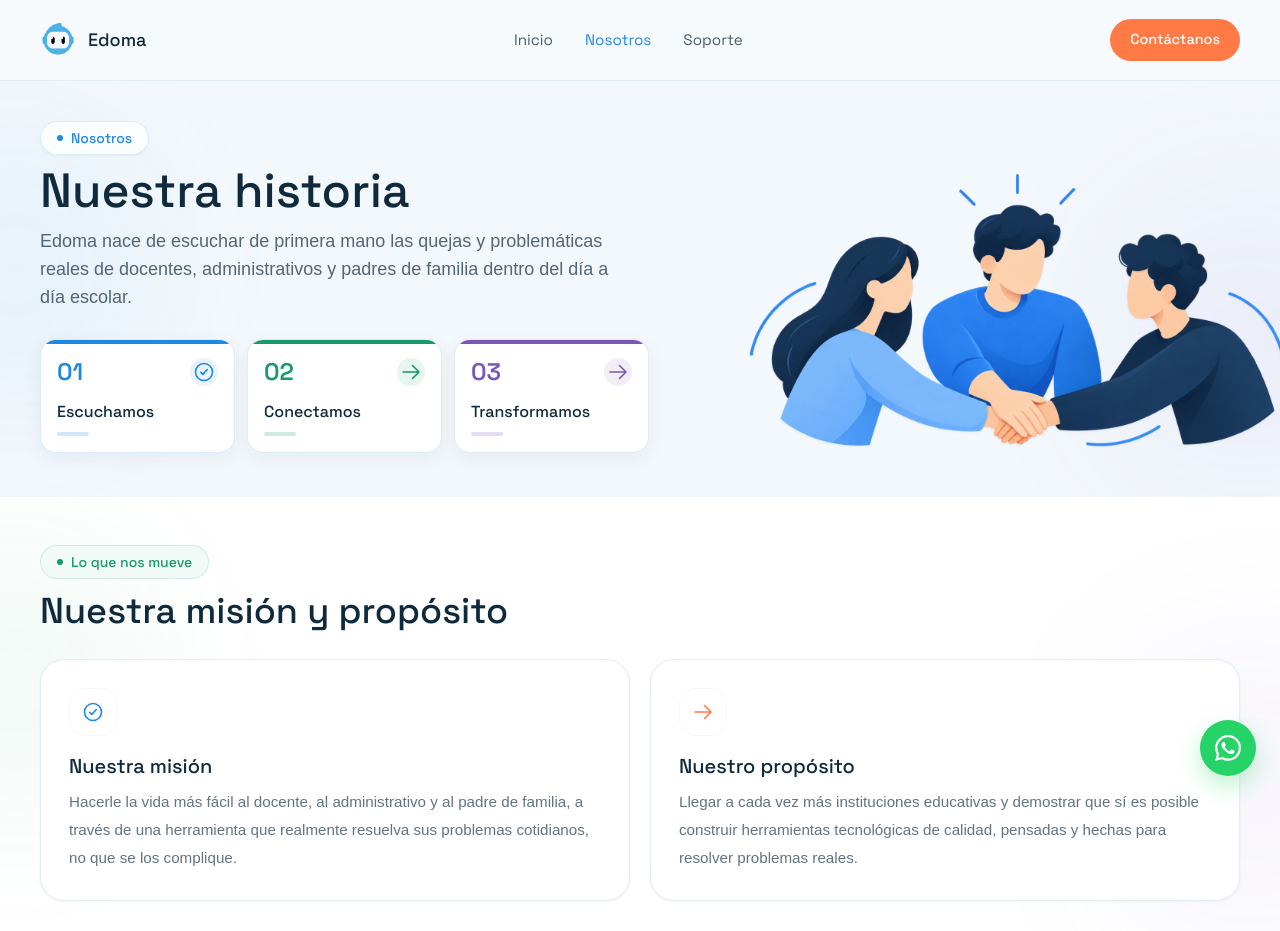
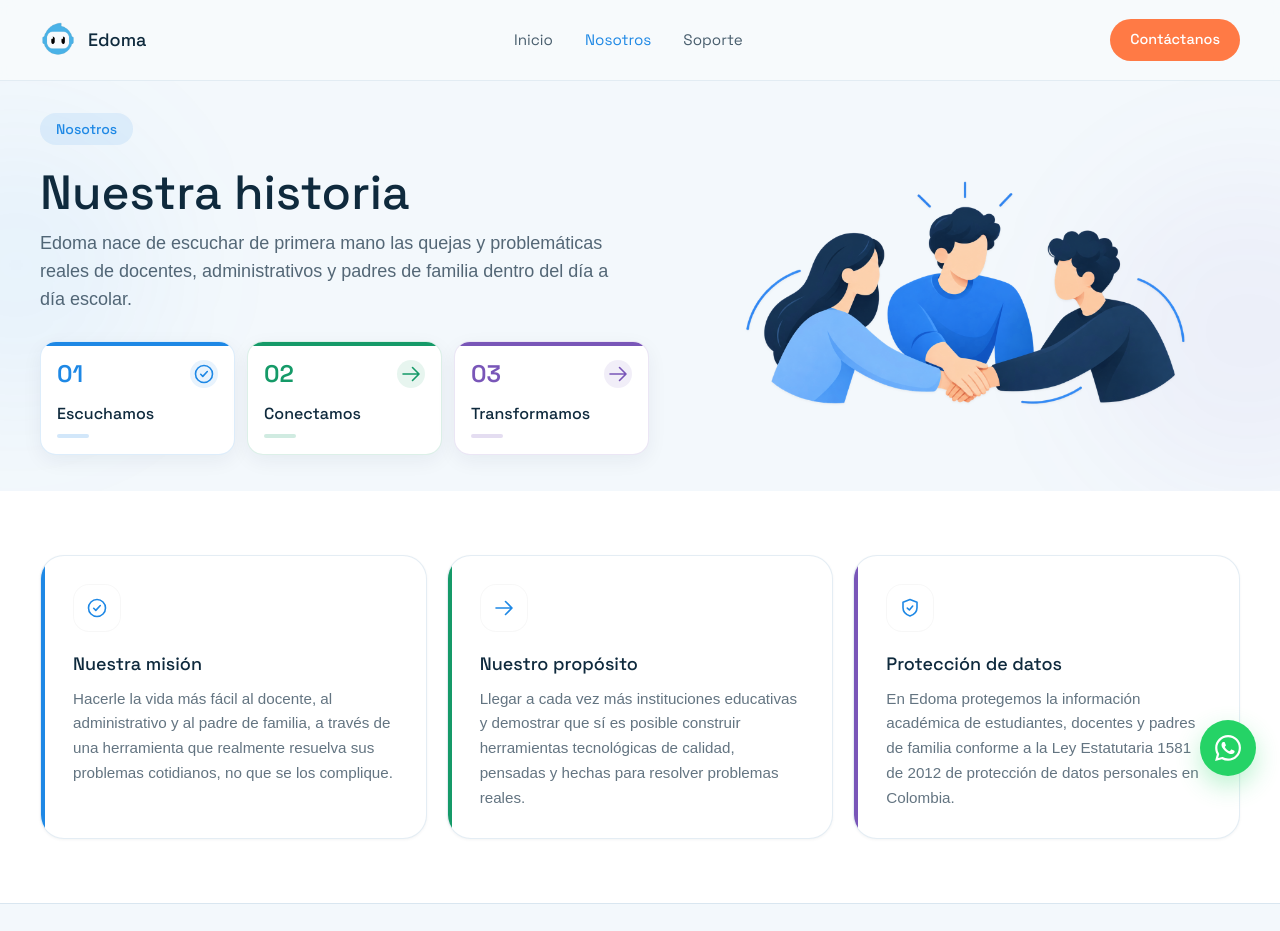
Before and after one commit to alixcollazos-lgtm/edoma-web, a Next.js app: page /nosotros in a window 1280 px wide. Shown: the top 931 px of the page. Built offline with nearby package versions, Linux system fonts and the light colour scheme; a web font is replaced by a local one.

Commit message:
fix: actualizar diseño y soporte

```diff
--- a/components/home/SuccessStory.tsx
+++ b/components/home/SuccessStory.tsx
@@ -31,10 +31,9 @@ export function SuccessStory() {
                 CONTENIDO PRINCIPAL
             ====================================================== */}
             <div>
-              <span className="inline-flex items-center gap-2 rounded-full border border-[#1E88E5]/20 bg-[#1E88E5]/8 px-4 py-2 font-display text-xs font-semibold uppercase tracking-[0.08em] text-[#1E88E5]">
-                <span className="h-1.5 w-1.5 rounded-full bg-[#1E88E5]" />
-                Caso de éxito
-              </span>
+              <span className="mb-3 inline-flex items-center rounded-full bg-brand-support/10 px-4 py-1.5 font-display text-sm font-medium text-brand-support">
+  Caso de éxito
+</span>
 
               <div className="relative mt-7">
                 {/* Comilla decorativa */}
--- a/components/nosotros/MissionVision.tsx
+++ b/components/nosotros/MissionVision.tsx
@@ -1,6 +1,5 @@
 import Image from "next/image";
 import { Container } from "@/components/ui/Container";
-import { Card, IconFrame } from "@/components/ui/Card";
 import { Icons } from "@/components/ui/icons";
 import { ABOUT } from "@/lib/constants";
 
@@ -24,8 +23,7 @@ export function MissionVision() {
             ================================================== */}
             <div className="max-w-2xl">
 
-              <span className="inline-flex items-center gap-2 rounded-full border border-[#1E88E5]/15 bg-white/80 px-4 py-1.5 font-display text-sm font-medium text-[#1E88E5] shadow-sm">
-                <span className="h-1.5 w-1.5 rounded-full bg-[#1E88E5]" />
+              <span className="mb-3 inline-flex items-center rounded-full bg-brand-support/10 px-4 py-1.5 font-display text-sm font-medium text-brand-support">
                 Nosotros
               </span>
 
@@ -115,93 +113,20 @@ export function MissionVision() {
                 ILUSTRACIÓN — TRABAJO EN EQUIPO
             ================================================== */}
             <div className="flex items-center justify-center">
-
-              <div className="relative flex w-full max-w-[560px] justify-center">
-
+              <div className="relative flex w-full max-w-[560px] items-center justify-center px-4 sm:px-0">
                 <Image
                   src="/images/trabajo-equipo.png"
                   alt="Trabajo en equipo"
                   width={1728}
                   height={910}
-                  className="relative z-10 mt-8 -mb-8 w-[120%] max-w-none translate-x-[8%] object-contain drop-shadow-sm"
+                  className="relative z-10 mt-6 w-full max-w-[500px] object-contain drop-shadow-sm sm:mt-8 sm:max-w-[540px]"
                 />
-
               </div>
-
             </div>
 
           </div>
         </Container>
       </section>
-
-      {/* =====================================================
-          MISIÓN Y PROPÓSITO
-      ====================================================== */}
-      <section className="relative overflow-hidden bg-white py-9 sm:py-12">
-
-        {/* Decoraciones */}
-        <div className="pointer-events-none absolute -left-32 top-10 h-72 w-72 rounded-full bg-[#159A68]/5 blur-3xl" />
-        <div className="pointer-events-none absolute -right-32 bottom-0 h-80 w-80 rounded-full bg-[#7956B8]/5 blur-3xl" />
-
-        <Container>
-
-          <div className="relative max-w-2xl">
-
-            <span className="inline-flex items-center gap-2 rounded-full border border-[#159A68]/15 bg-[#F1FAF6] px-4 py-1.5 font-display text-sm font-medium text-[#159A68]">
-              <span className="h-1.5 w-1.5 rounded-full bg-[#159A68]" />
-              Lo que nos mueve
-            </span>
-
-            <h2 className="mt-3 font-display text-3xl font-medium leading-tight text-brand-ink sm:text-4xl">
-              Nuestra misión y propósito
-            </h2>
-
-          </div>
-
-          <div className="relative mt-7 grid gap-5 sm:grid-cols-2">
-
-            {/* =================================================
-                MISIÓN
-            ================================================== */}
-            <Card>
-
-              <IconFrame>
-                <Icons.checkCircle />
-              </IconFrame>
-
-              <h3 className="mt-4 font-display text-xl font-medium text-brand-ink">
-                {ABOUT.mission.title}
-              </h3>
-
-              <p className="mt-2 text-[0.95rem] leading-7 text-brand-ink/65">
-                {ABOUT.mission.body}
-              </p>
-
-            </Card>
-
-            {/* =================================================
-                PROPÓSITO
-            ================================================== */}
-            <Card>
-
-              <IconFrame tone="coral">
-                <Icons.arrowRight />
-              </IconFrame>
-
-              <h3 className="mt-4 font-display text-xl font-medium text-brand-ink">
-                {ABOUT.purpose.title}
-              </h3>
-
-              <p className="mt-2 text-[0.95rem] leading-7 text-brand-ink/65">
-                {ABOUT.purpose.body}
-              </p>
-
-            </Card>
-
-          </div>
-
-        </Container>
-      </section>
     </>
   );
 }
--- a/components/nosotros/TeamGrid.tsx
+++ b/components/nosotros/TeamGrid.tsx
@@ -1,75 +1,128 @@
 // components/nosotros/TeamGrid.tsx
 
 import { Container } from "@/components/ui/Container";
+import { Card, IconFrame } from "@/components/ui/Card";
 import { Icons } from "@/components/ui/icons";
 import { ABOUT } from "@/lib/constants";
 
+const TONE_STYLES = {
+  blue: {
+    card:
+      "hover:border-[#1E88E5]/35 hover:shadow-[0_14px_35px_-18px_rgba(30,136,229,0.45)]",
+    icon: "group-hover:bg-[#E3F2FD] group-hover:text-[#1E88E5]",
+    title: "group-hover:text-[#1E88E5]",
+    line: "bg-[#1E88E5]",
+  },
+  green: {
+    card:
+      "hover:border-[#159A68]/35 hover:shadow-[0_14px_35px_-18px_rgba(21,154,104,0.45)]",
+    icon: "group-hover:bg-[#E4F7EE] group-hover:text-[#159A68]",
+    title: "group-hover:text-[#159A68]",
+    line: "bg-[#159A68]",
+  },
+  purple: {
+    card:
+      "hover:border-[#7956B8]/35 hover:shadow-[0_14px_35px_-18px_rgba(121,86,184,0.45)]",
+    icon: "group-hover:bg-[#F0EBFA] group-hover:text-[#7956B8]",
+    title: "group-hover:text-[#7956B8]",
+    line: "bg-[#7956B8]",
+  },
+};
+
 export function TeamGrid() {
   return (
-    <section className="bg-white pb-10 pt-0 sm:pb-12">
+    <section className="bg-white py-12 sm:py-16">
       <Container>
         <div className="grid gap-5 sm:grid-cols-2 lg:grid-cols-3">
 
           {/* =====================================================
               MISIÓN — AZUL
           ====================================================== */}
-          <div className="group relative overflow-hidden rounded-[1.5rem] border border-[#1E88E5]/15 bg-[#F3F8FC] p-6 transition-all duration-300 hover:-translate-y-1 hover:border-[#1E88E5]/25 hover:shadow-[0_14px_35px_-20px_rgba(30,136,229,0.35)]">
+          <Card
+            className={`group relative h-full overflow-hidden pl-8 transition-all duration-300 ease-out ${TONE_STYLES.blue.card}`}
+          >
+            <div
+              className={`absolute bottom-0 left-0 top-0 w-1 ${TONE_STYLES.blue.line}`}
+            />
 
-            <div className="absolute left-0 top-0 h-1 w-full bg-[#1E88E5]" />
-
-            <div className="flex h-10 w-10 items-center justify-center rounded-xl bg-white text-[#1E88E5] shadow-sm">
-              <Icons.checkCircle />
+            <div className="transition-transform duration-300 group-hover:-translate-y-0.5">
+              <IconFrame
+                className={`transition-all duration-300 ${TONE_STYLES.blue.icon}`}
+              >
+                <Icons.checkCircle />
+              </IconFrame>
             </div>
 
-            <h3 className="mt-5 font-display text-xl font-medium text-brand-ink">
-              {ABOUT.mission.title}
+            <h3
+              className={`mt-5 font-display text-lg font-medium leading-snug text-brand-ink transition-colors duration-300 ${TONE_STYLES.blue.title}`}
+            >
+              Nuestra misión
             </h3>
 
-            <p className="mt-2 text-[0.95rem] leading-7 text-brand-ink/65">
+            <p className="mt-2.5 text-[0.95rem] leading-relaxed text-brand-ink/65">
               {ABOUT.mission.body}
             </p>
-          </div>
+          </Card>
 
           {/* =====================================================
-              PROPÓSITO — MORADO
+              PROPÓSITO — VERDE
           ====================================================== */}
-          <div className="group relative overflow-hidden rounded-[1.5rem] border border-[#7956B8]/15 bg-[#F7F3FC] p-6 transition-all duration-300 hover:-translate-y-1 hover:border-[#7956B8]/25 hover:shadow-[0_14px_35px_-20px_rgba(121,86,184,0.35)]">
+          <Card
+            className={`group relative h-full overflow-hidden pl-8 transition-all duration-300 ease-out ${TONE_STYLES.green.card}`}
+          >
+            <div
+              className={`absolute bottom-0 left-0 top-0 w-1 ${TONE_STYLES.green.line}`}
+            />
 
-            <div className="absolute left-0 top-0 h-1 w-full bg-[#7956B8]" />
-
-            <div className="flex h-10 w-10 items-center justify-center rounded-xl bg-white text-[#7956B8] shadow-sm">
-              <Icons.arrowRight />
+            <div className="transition-transform duration-300 group-hover:-translate-y-0.5">
+              <IconFrame
+                className={`transition-all duration-300 ${TONE_STYLES.green.icon}`}
+              >
+                <Icons.arrowRight />
+              </IconFrame>
             </div>
 
-            <h3 className="mt-5 font-display text-xl font-medium text-brand-ink">
-              {ABOUT.purpose.title}
+            <h3
+              className={`mt-5 font-display text-lg font-medium leading-snug text-brand-ink transition-colors duration-300 ${TONE_STYLES.green.title}`}
+            >
+              Nuestro propósito
             </h3>
 
-            <p className="mt-2 text-[0.95rem] leading-7 text-brand-ink/65">
+            <p className="mt-2.5 text-[0.95rem] leading-relaxed text-brand-ink/65">
               {ABOUT.purpose.body}
             </p>
-          </div>
+          </Card>
 
           {/* =====================================================
-              PROTECCIÓN DE DATOS — VERDE
+              PROTECCIÓN DE DATOS — MORADO
           ====================================================== */}
-          <div className="group relative overflow-hidden rounded-[1.5rem] border border-[#159A68]/15 bg-[#F1FAF6] p-6 transition-all duration-300 hover:-translate-y-1 hover:border-[#159A68]/25 hover:shadow-[0_14px_35px_-20px_rgba(21,154,104,0.35)]">
+          <Card
+            className={`group relative h-full overflow-hidden pl-8 transition-all duration-300 ease-out ${TONE_STYLES.purple.card}`}
+          >
+            <div
+              className={`absolute bottom-0 left-0 top-0 w-1 ${TONE_STYLES.purple.line}`}
+            />
 
-            <div className="absolute left-0 top-0 h-1 w-full bg-[#159A68]" />
-
-            <div className="flex h-10 w-10 items-center justify-center rounded-xl bg-white text-[#159A68] shadow-sm">
-              <Icons.security />
+            <div className="transition-transform duration-300 group-hover:-translate-y-0.5">
+              <IconFrame
+                className={`transition-all duration-300 ${TONE_STYLES.purple.icon}`}
+              >
+                <Icons.security />
+              </IconFrame>
             </div>
 
-            <h3 className="mt-5 font-display text-xl font-medium text-brand-ink">
+            <h3
+              className={`mt-5 font-display text-lg font-medium leading-snug text-brand-ink transition-colors duration-300 ${TONE_STYLES.purple.title}`}
+            >
               Protección de datos
             </h3>
 
-            <p className="mt-2 text-[0.95rem] leading-7 text-brand-ink/65">
-              {ABOUT.dataProtection.body}
+            <p className="mt-2.5 text-[0.95rem] leading-relaxed text-brand-ink/65">
+              En Edoma protegemos la información académica de estudiantes,
+              docentes y padres de familia conforme a la Ley Estatutaria 1581
+              de 2012 de protección de datos personales en Colombia.
             </p>
-
-          </div>
+          </Card>
 
         </div>
       </Container>
```
Also changed, not shown: app/soporte/page.tsx (+5 -8 lines), components/home/BenefitsGrid.tsx (+14 -5 lines), components/home/ComparisonTable.tsx (+13 -6 lines), components/home/CtaSection.tsx (+3 -5 lines), components/home/ProductShowcase.tsx (+15 -5 lines), components/home/RolesTabs.tsx (+9 -4 lines), components/home/ScheduleDemo.tsx (+6 -7 lines).
